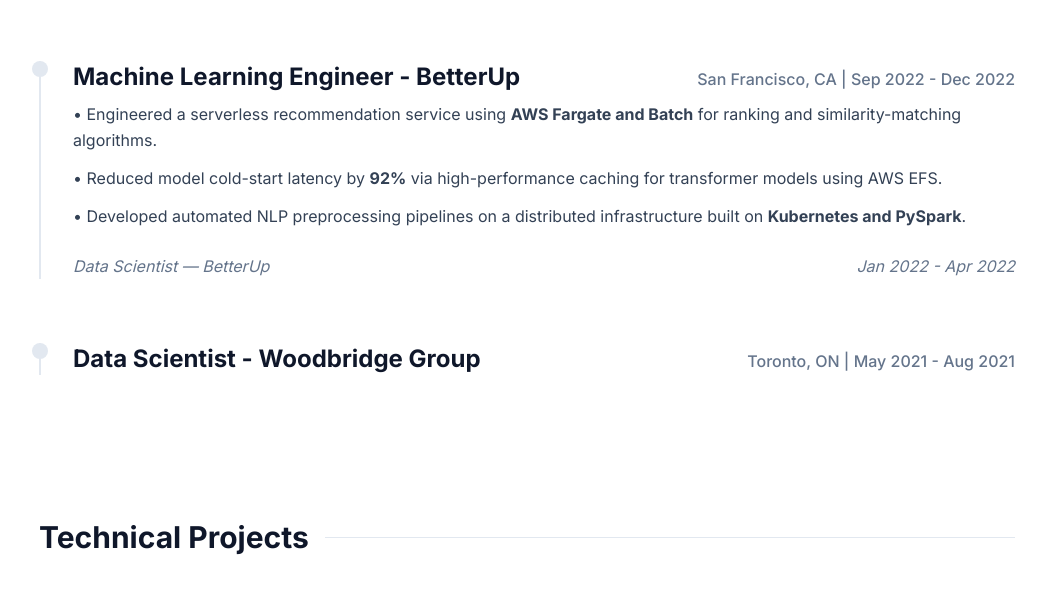
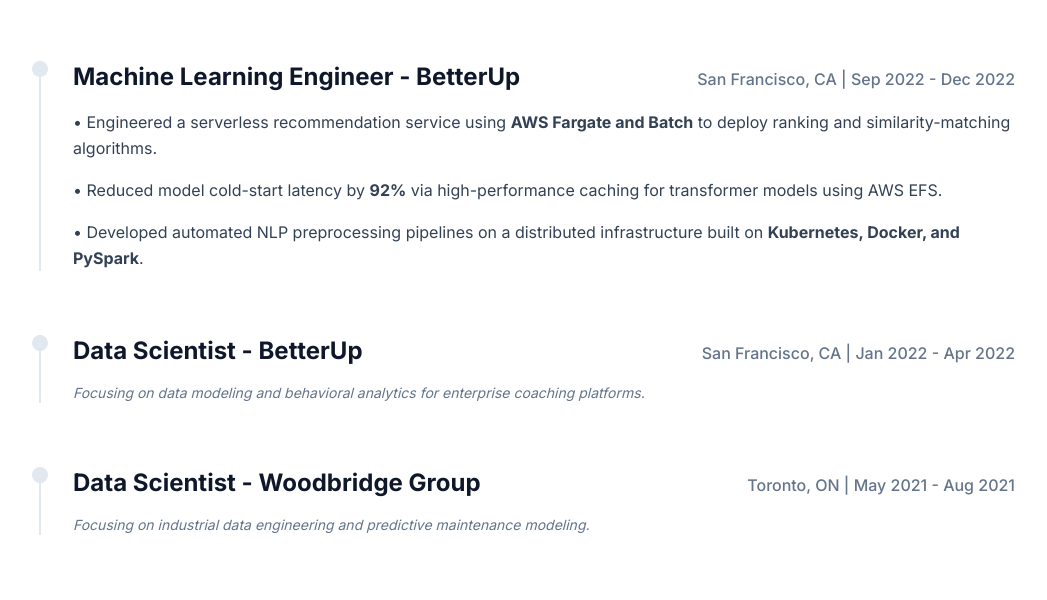
Before and after one commit to arj1211/arj1211.github.io, a plain HTML site: page index.html in a window 1280 px wide. Shown: the part 1440-2040 px from the top of the page, without its empty margins (113-1160 px from the left). Drawn offline with nearby package versions, Linux system fonts and the light colour scheme.

Commit message:
Update experience section with enhanced job descriptions and formatting

```diff
--- a/index.html
+++ b/index.html
@@ -103,32 +103,38 @@
 
                 <div class="relative pl-8 border-l-2 border-slate-200">
                     <div class="absolute -left-[9px] top-0 w-4 h-4 bg-slate-200 rounded-full"></div>
-                    <div class="flex flex-wrap justify-between items-baseline mb-2">
+                    <div class="flex flex-wrap justify-between items-baseline mb-4">
                         <h3 class="text-2xl font-bold text-slate-900">Machine Learning Engineer - BetterUp</h3>
                         <span class="text-slate-500 font-medium">San Francisco, CA | Sep 2022 - Dec 2022</span>
                     </div>
-                    <ul class="space-y-3 text-slate-700 mb-6">
-                        <li>• Engineered a serverless recommendation service using <b>AWS Fargate and Batch</b> for
-                            ranking and similarity-matching algorithms.</li>
+                    <ul class="space-y-4 text-slate-700">
+                        <li>• Engineered a serverless recommendation service using <b>AWS Fargate and Batch</b> to
+                            deploy ranking and similarity-matching algorithms.</li>
                         <li>• Reduced model cold-start latency by <b>92%</b> via high-performance caching for
                             transformer models using AWS EFS.</li>
                         <li>• Developed automated NLP preprocessing pipelines on a distributed infrastructure built on
-                            <b>Kubernetes and PySpark</b>.
-                        </li>
+                            <b>Kubernetes, Docker, and PySpark</b>.</li>
                     </ul>
-                    <div class="flex justify-between items-baseline mb-2 italic text-slate-500">
-                        <span>Data Scientist — BetterUp</span>
-                        <span>Jan 2022 - Apr 2022</span>
-                    </div>
                 </div>
 
                 <div class="relative pl-8 border-l-2 border-slate-200">
                     <div class="absolute -left-[9px] top-0 w-4 h-4 bg-slate-200 rounded-full"></div>
-                    <div class="flex justify-between items-baseline">
-                        <h3 class="text-2xl font-bold text-slate-900 text-slate-400">Data Scientist - Woodbridge Group
-                        </h3>
+                    <div class="flex flex-wrap justify-between items-baseline mb-4">
+                        <h3 class="text-2xl font-bold text-slate-900">Data Scientist - BetterUp</h3>
+                        <span class="text-slate-500 font-medium">San Francisco, CA | Jan 2022 - Apr 2022</span>
+                    </div>
+                    <p class="text-slate-500 italic text-sm">Focusing on data modeling and behavioral analytics for
+                        enterprise coaching platforms.</p>
+                </div>
+
+                <div class="relative pl-8 border-l-2 border-slate-200">
+                    <div class="absolute -left-[9px] top-0 w-4 h-4 bg-slate-200 rounded-full"></div>
+                    <div class="flex flex-wrap justify-between items-baseline mb-4">
+                        <h3 class="text-2xl font-bold text-slate-900">Data Scientist - Woodbridge Group</h3>
                         <span class="text-slate-500 font-medium">Toronto, ON | May 2021 - Aug 2021</span>
                     </div>
+                    <p class="text-slate-500 italic text-sm">Focusing on industrial data engineering and predictive
+                        maintenance modeling.</p>
                 </div>
             </div>
         </section>
```
